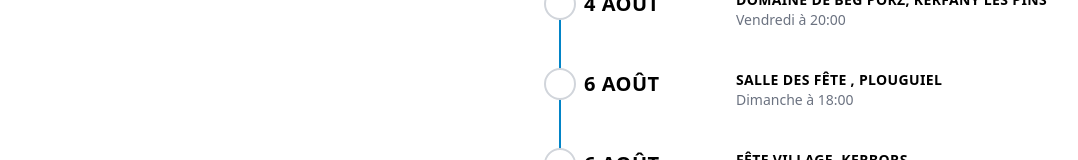
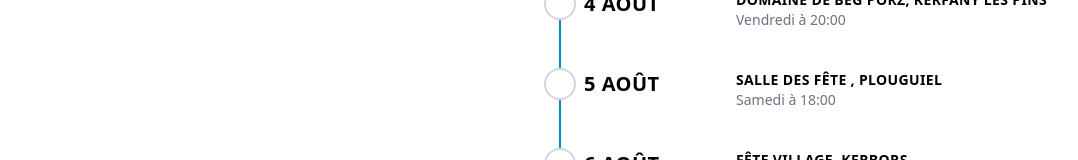
Before and after one commit to AlexandreKempf/en-tete-a-texte, a SvelteKit app: page /concerts in a window 1280 px wide. Shown: the part 942-1102 px from the top of the page, without its empty margins (96-1174 px from the left). Built offline with nearby package versions, Linux system fonts and the light colour scheme.

Commit message:
Update +page.svelte

```diff
--- a/src/routes/concerts/+page.svelte
+++ b/src/routes/concerts/+page.svelte
@@ -49,7 +49,7 @@
 			place: "Domaine de Beg Porz, Kerfany Les Pins"
 		},
 		{
-			date: new Date(2023, 7, 6, 18, 0),
+			date: new Date(2023, 7, 5, 18, 0),
 			place: "Salle des Fête , Plouguiel"
 		},
 		{
```
